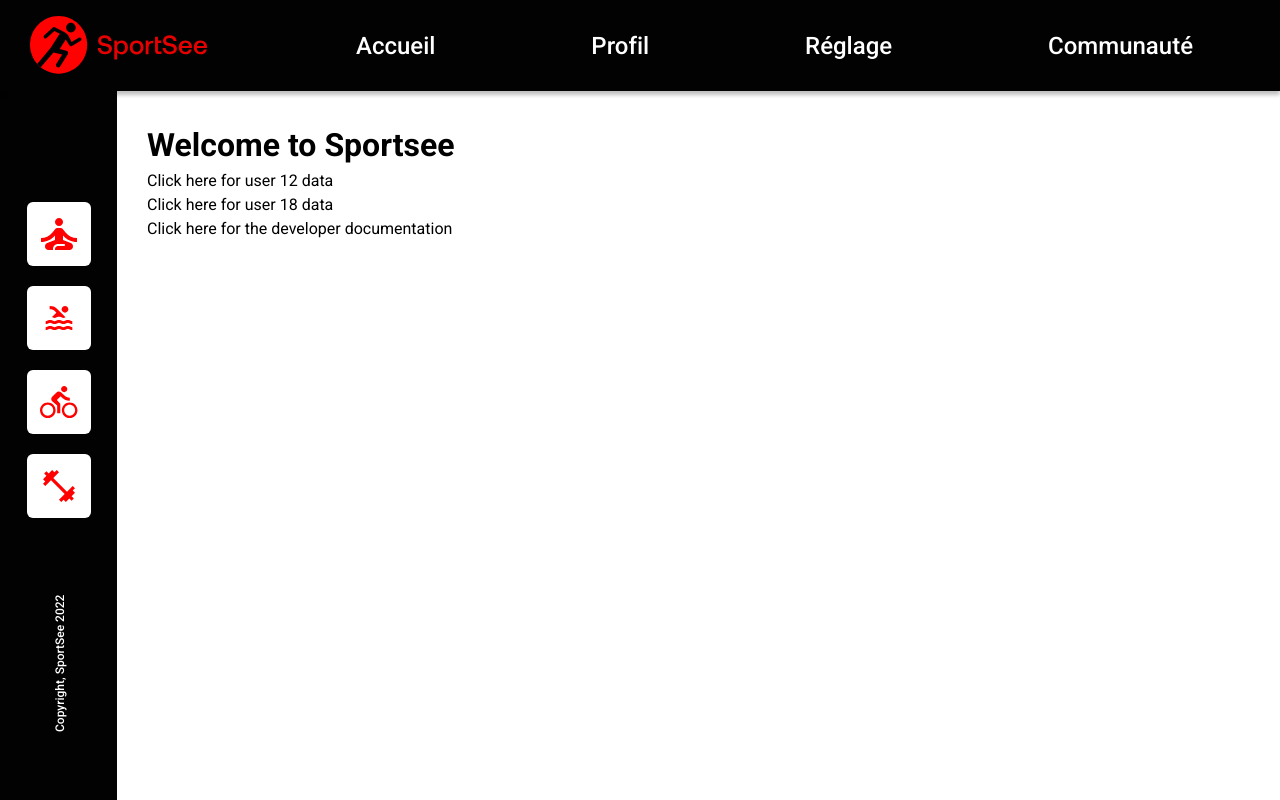
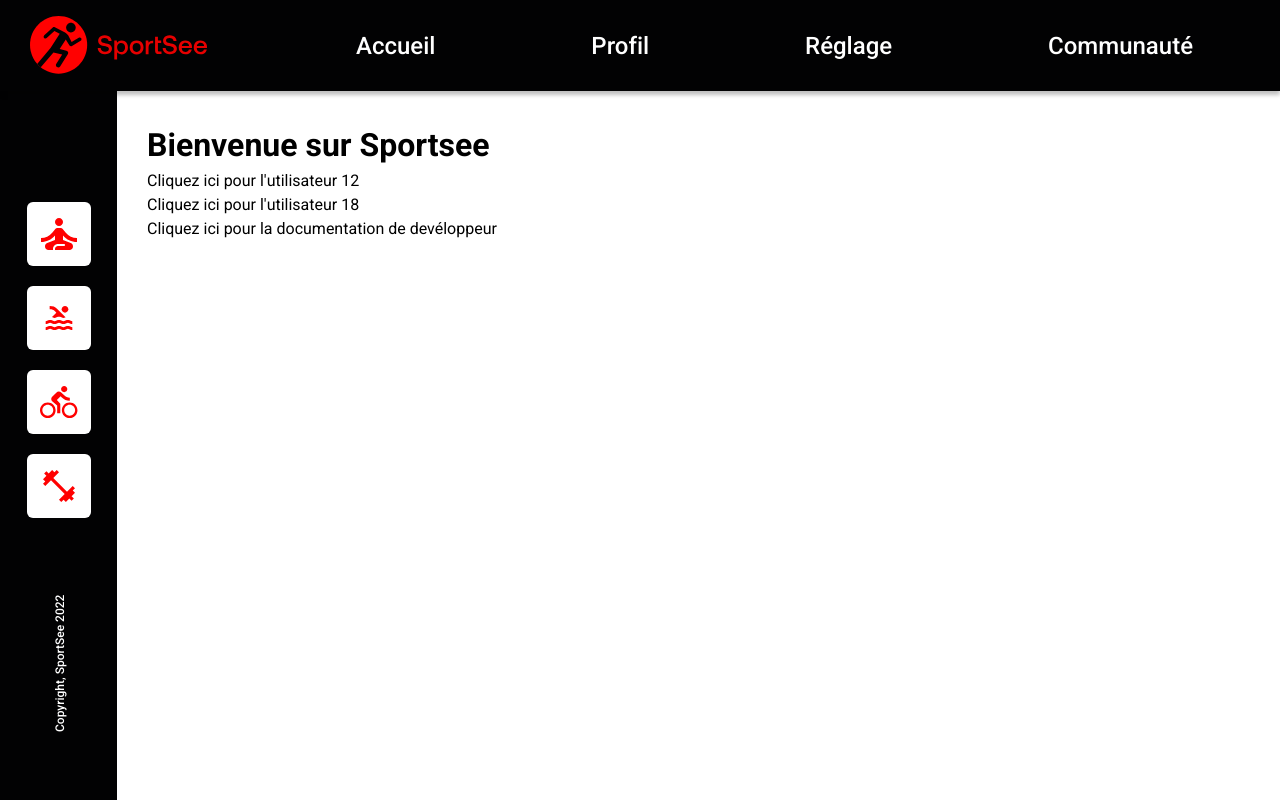
Before and after one commit to Nabil-Y/Nabil_Yassine_12_22052022, a React (Vite) app: page / in a window 1280 px wide. Built offline with nearby package versions, Linux system fonts and the light colour scheme.

Commit message:
Complete V1

```diff
--- a/src/components/Dashboard/Dashboard.tsx
+++ b/src/components/Dashboard/Dashboard.tsx
@@ -1,15 +1,14 @@
 import { ReactElement } from "react";
+import { userData } from "../../utils/customInterfaces";
+import Card from "../UI/Card";
 import NutritionInfo from "./NutritionInfo/NutritionInfo";
 import MainChart from "./charts/MainChart";
-import styles from "./Dashboard.module.css";
-import Card from "../UI/Card";
 import SessionsChart from "./charts/SessionsChart";
 import SpiderChart from "./charts/SpiderChart";
 import RadialChart from "./charts/RadialChart";
-import { userData } from "../../utils/customInterfaces";
+import styles from "./Dashboard.module.css";
 
 /**
- * /**
  * Dashboard Function
  * @param props contains all user data
  * @returns Dashboard Component
@@ -19,7 +18,7 @@ const Dashboard = (props: { userData: userData }): ReactElement => {
   const bottomCharts: [ReactElement, string][] = [
     [<SessionsChart data={Sessions!} />, "sessions-chart"],
     [<SpiderChart data={Performance!} />, "spider-chart"],
-    [<RadialChart data={MainData!} />, "radial-chart"],
+    [<RadialChart score={MainData?.score} />, "radial-chart"],
   ];
   return (
     <div className={styles.dashboard}>
--- a/src/components/Dashboard/NutritionInfo/NutritionCard.tsx
+++ b/src/components/Dashboard/NutritionInfo/NutritionCard.tsx
@@ -5,22 +5,22 @@ import styles from "./NutritionCard.module.css";
 
 /**
  * NutritionCard Function
+ * @param props contains user key data and food labels/icons
  * @returns Nutrition card component
  */
 const NutritionCard = (props: {
   data: Record<string, string>;
 }): ReactElement => {
+  const { data } = props;
   return (
     <Card className={styles["nutrition-card"]}>
-      <IconCard className={`${styles["icon-card"]} ${props.data.label}`}>
-        <img src={props.data.icon} alt={props.data.label + " icon"} />
+      <IconCard className={`${styles["icon-card"]} ${data.label}`}>
+        <img src={data.icon} alt={data.label + " icon"} />
       </IconCard>
       <div>
-        <span
-          className={styles.value}
-        >{`${props.data.value}${props.data.unit}`}</span>{" "}
+        <span className={styles.value}>{`${data.value}${data.unit}`}</span>
         <br />
-        {props.data.label}
+        {data.label}
       </div>
     </Card>
   );
--- a/src/components/Dashboard/NutritionInfo/NutritionInfo.tsx
+++ b/src/components/Dashboard/NutritionInfo/NutritionInfo.tsx
@@ -1,14 +1,12 @@
 import { ReactElement } from "react";
-import { useParams } from "react-router-dom";
-import API from "../../../utils/API";
+import { MainDataResponse } from "../../../utils/Classes";
 import NutritionCard from "./NutritionCard";
 import icons from "../../../assets/nutrition-icons/NutritionIcons";
 import styles from "./NutritionInfo.module.css";
-import { userMainData } from "../../../utils/customInterfaces";
-import { MainDataResponse } from "../../../utils/Classes";
 
 /**
  * NutritionInfo Function
+ * @param props contains User MainData
  * @returns Nutrition Info Component
  */
 const NutritionInfo = (props: { data: MainDataResponse }): ReactElement => {
--- a/src/components/Dashboard/charts/MainChart.tsx
+++ b/src/components/Dashboard/charts/MainChart.tsx
@@ -1,4 +1,5 @@
 import { ReactElement } from "react";
+import { ActivityResponse } from "../../../utils/Classes";
 import styles from "./MainChart.module.css";
 import {
   Bar,
@@ -9,11 +10,10 @@ import {
   CartesianGrid,
   ResponsiveContainer,
 } from "recharts";
-import { userActivity } from "../../../utils/customInterfaces";
-import { ActivityResponse } from "../../../utils/Classes";
 
 /**
  * MainChart
+ * @param props user activity data
  * @returns Main Chart component
  */
 const MainChart = (props: { data: ActivityResponse }): ReactElement => {
--- a/src/components/Dashboard/charts/RadialChart.tsx
+++ b/src/components/Dashboard/charts/RadialChart.tsx
@@ -1,25 +1,28 @@
 import { ReactElement } from "react";
 import { ResponsiveContainer, PieChart, Pie } from "recharts";
 import styles from "./RadialChart.module.css";
-import { userMainData } from "../../../utils/customInterfaces";
-import { MainDataResponse } from "../../../utils/Classes";
 
 /**
  * RadialChart Function
+ * @param props contains user score
  * @returns Radial Chart component
  */
-const RadialChart = (props: { data: MainDataResponse }): ReactElement => {
-  const { data } = props;
-  const userScore: number | undefined = data?.score;
+const RadialChart = (props: { score: number | undefined }): ReactElement => {
+  const { score } = props;
   const formattedData = [
     {
       name: "Score",
-      value: userScore,
+      value: score,
     },
   ];
 
   return (
     <>
+      <h3 className={styles.kpi}>Score</h3>
+      <div className={styles.label}>
+        <span className={styles.score}>{`${score ? score * 100 : "0"} %`}</span>
+        <br /> de votre <br /> objectif
+      </div>
       <ResponsiveContainer width="100%" height="100%">
         <PieChart>
           <Pie
@@ -30,18 +33,11 @@ const RadialChart = (props: { data: MainDataResponse }): ReactElement => {
             innerRadius="65%"
             outerRadius="75%"
             startAngle={90}
-            endAngle={userScore ? 90 + userScore * 360 : 0}
+            endAngle={score ? 90 + score * 360 : 0}
             cornerRadius="50%"
           />
         </PieChart>
       </ResponsiveContainer>
-      <span className={styles.kpi}>Score</span>
-      <div className={styles.label}>
-        <span className={styles.score}>{`${
-          userScore ? userScore * 100 : "0"
-        } %`}</span>
-        <br /> de votre <br /> objectif
-      </div>
     </>
   );
 };
--- a/src/components/Dashboard/charts/SessionsChart.tsx
+++ b/src/components/Dashboard/charts/SessionsChart.tsx
@@ -1,4 +1,6 @@
 import { ReactElement } from "react";
+import { SessionsResponse } from "../../../utils/Classes";
+import styles from "./SessionsChart.module.css";
 import {
   Line,
   LineChart,
@@ -7,11 +9,10 @@ import {
   YAxis,
   ResponsiveContainer,
 } from "recharts";
-import styles from "./SessionsChart.module.css";
-import { userSessions } from "../../../utils/customInterfaces";
-import { SessionsResponse } from "../../../utils/Classes";
+
 /**
  * LineChart Function
+ * @param props contains user sessions data
  * @returns Line Chat component
  */
 const SessionsChart = (props: { data: SessionsResponse }): ReactElement => {
@@ -27,10 +28,10 @@ const SessionsChart = (props: { data: SessionsResponse }): ReactElement => {
 
   return (
     <>
-      <span className={styles.title}>
+      <h3 className={styles.title}>
         Durée moyenne des <br />
         sessions
-      </span>
+      </h3>
       <ResponsiveContainer width="100%" height="100%">
         <LineChart
           data={formattedData}
--- a/src/components/Dashboard/charts/SpiderChart.tsx
+++ b/src/components/Dashboard/charts/SpiderChart.tsx
@@ -1,4 +1,5 @@
 import { ReactElement } from "react";
+import { PerformanceResponse } from "../../../utils/Classes";
 import {
   Radar,
   RadarChart,
@@ -6,11 +7,10 @@ import {
   PolarAngleAxis,
   ResponsiveContainer,
 } from "recharts";
-import { userPerformance } from "../../../utils/customInterfaces";
-import { PerformanceResponse } from "../../../utils/Classes";
 
 /**
  * SpiderChart Function
+ * @param props  contains user Performance data
  * @returns Spider Chart component
  */
 const SpiderChart = (props: { data: PerformanceResponse }): ReactElement => {
--- a/src/components/UI/Card.tsx
+++ b/src/components/UI/Card.tsx
@@ -6,7 +6,8 @@ import { cardProps } from "../../utils/customInterfaces";
  * @param props Component properties
  * @returns Card Component
  */
-const Card = ({ className, children }: cardProps): ReactElement => {
+const Card = (props: cardProps): ReactElement => {
+  const { className, children } = props;
   const classes: string = `${styles.card} ${className}`;
   return <div className={classes}>{children}</div>;
 };
--- a/src/components/UI/IconCard.tsx
+++ b/src/components/UI/IconCard.tsx
@@ -7,7 +7,8 @@ import { cardProps } from "../../utils/customInterfaces";
  * @param props Component properties
  * @returns Icon Card Component
  */
-const IconCard = ({ className, children }: cardProps): ReactElement => {
+const IconCard = (props: cardProps): ReactElement => {
+  const { className, children } = props;
   const classes: string = `${styles["icon-card"]} ${className}`;
   return <div className={classes}>{children}</div>;
 };
--- a/src/pages/Home.tsx
+++ b/src/pages/Home.tsx
@@ -8,18 +8,18 @@ import { Link } from "react-router-dom";
 const Home = (): ReactElement => {
   return (
     <main>
-      <h1>Welcome to Sportsee</h1>
+      <h1>Bienvenue sur Sportsee</h1>
       <nav>
         <ul>
           <li>
-            <Link to={"/user/12"}>Click here for user 12 data</Link>
+            <Link to={"/user/12"}>Cliquez ici pour l'utilisateur 12</Link>
           </li>
           <li>
-            <Link to={"/user/18"}>Click here for user 18 data</Link>
+            <Link to={"/user/18"}>Cliquez ici pour l'utilisateur 18</Link>
           </li>
           <li>
-            <a href="/docs/index.html">
-              Click here for the developer documentation
+            <a href="https://nabil-y.github.io/ny-sportsee-doc/">
+              Cliquez ici pour la documentation de devéloppeur
             </a>
           </li>
         </ul>
--- a/src/pages/User.tsx
+++ b/src/pages/User.tsx
@@ -5,13 +5,7 @@ import Welcome from "../components/Welcome/Welcome";
 import Dashboard from "../components/Dashboard/Dashboard";
 import CustomAPI from "../utils/API";
 import Loader from "./Loader";
-import {
-  userActivity,
-  userData,
-  userMainData,
-  userPerformance,
-  userSessions,
-} from "../utils/customInterfaces";
+import { userData } from "../utils/customInterfaces";
 import Error from "./Error";
 
 /**
@@ -68,7 +62,7 @@ const User = (): ReactElement => {
 
   if (isLoading) {
     return <Loader />;
-  } else if (isAPI && userData?.MainData === undefined) {
+  } else if (userData?.MainData?.userInfos?.firstName === undefined) {
     return <Error />;
   } else {
     return (
```
Also changed, not shown: 45 other files (tests, documents, lock files or other folders).
